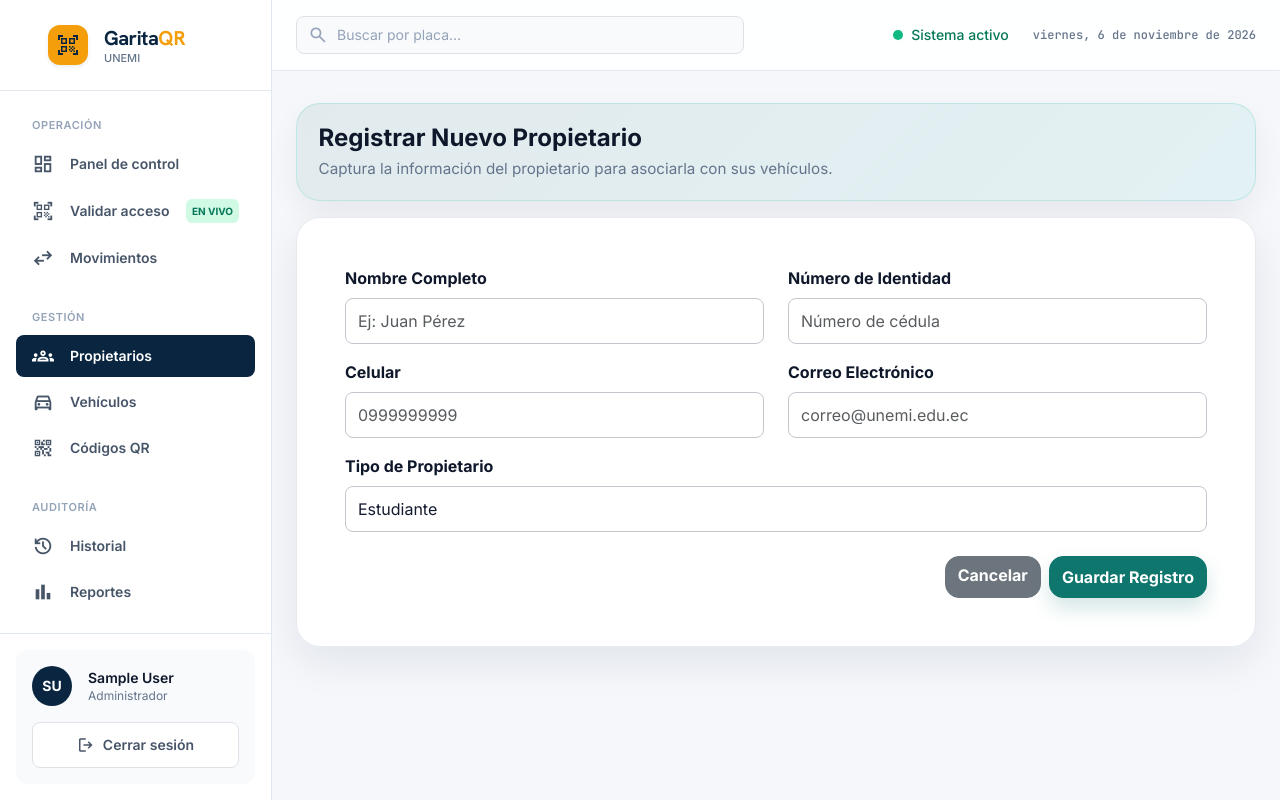
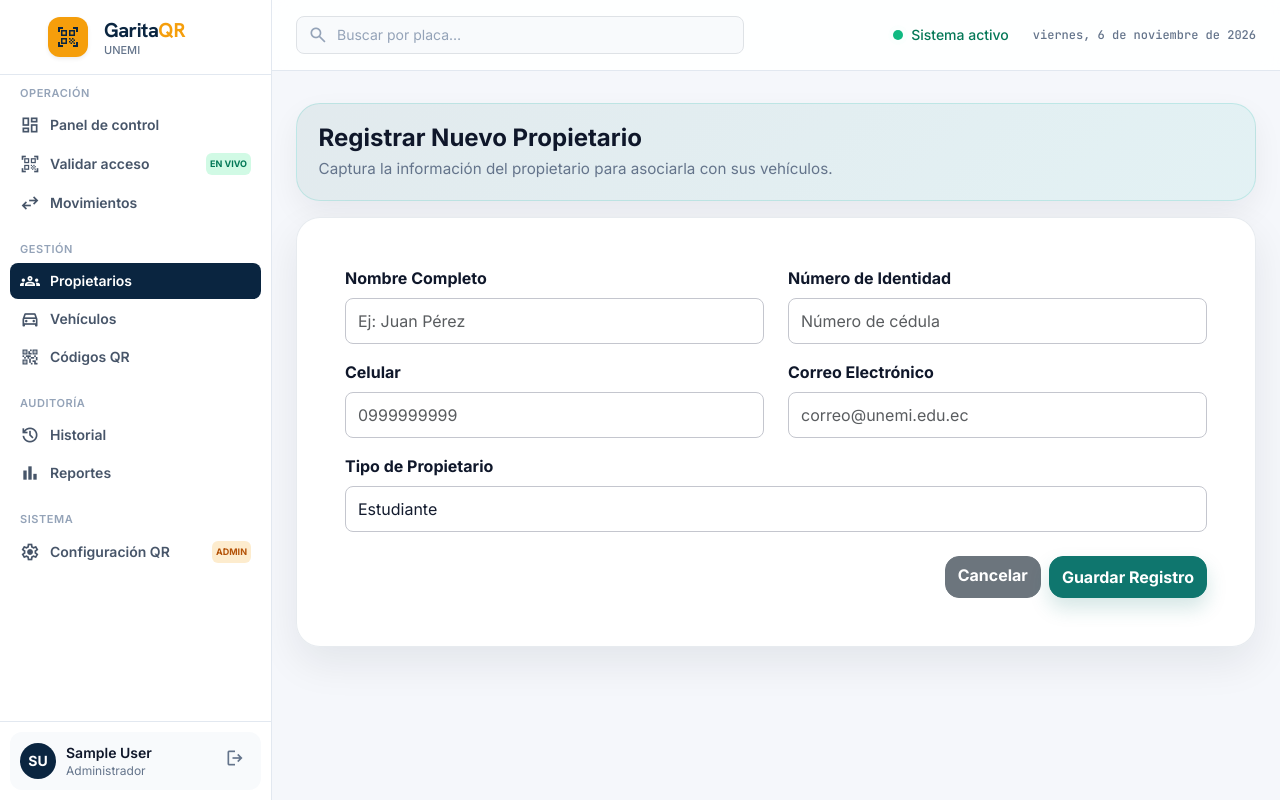
Before and after one commit to Darix-io/Modulo-ingreso-vehicular-DJANGO-MYSQL, a Django app: page /propietarios/nuevo/ in a window 1280 px wide. Run offline with Django 5.2, Linux system fonts and the light colour scheme; the visitor is signed in with stand-in values (Sample User, id 1); some libraries are stand-ins or nearby versions.

Commit message:
Fase 1: menú lateral compacto, sin cortes y sin desplazamiento
Co-Authored-By: Claude Sonnet 5.5 <noreply@anthropic.com>

```diff
--- a/templates/base.html
+++ b/templates/base.html
@@ -88,79 +88,76 @@
 
         {# ---------- Menú lateral ---------- #}
         <aside id="sidebar" class="fixed inset-y-0 left-0 z-40 flex w-[17rem] shrink-0 -translate-x-full flex-col border-r border-slate-200 bg-white transition-transform duration-300 lg:sticky lg:top-0 lg:h-screen lg:translate-x-0">
-            <div class="flex shrink-0 items-center justify-between border-b border-slate-200 px-5 py-4">
+            <div class="flex shrink-0 items-center justify-between border-b border-slate-200 px-5 py-3">
                 {% include 'includes/logo.html' %}
                 <button id="sidebarClose" type="button" class="rounded-lg p-1 text-slate-500 hover:bg-slate-100 lg:hidden" aria-label="Cerrar menú">
                     <span class="material-symbols-outlined">close</span>
                 </button>
             </div>
 
-            <nav class="min-h-0 flex-1 space-y-1 overflow-y-auto px-3 py-4 text-left text-sm font-semibold">
-                <p class="px-3 pb-1 text-[11px] font-semibold uppercase tracking-wider text-slate-400">Operación</p>
-                <a href="{% url 'usuarios:dashboard' %}" class="flex items-center gap-3 whitespace-nowrap rounded-lg px-3 py-2.5 text-left no-underline hover:no-underline {% if nombre == 'dashboard' %}bg-brand-primary text-white hover:text-white{% else %}text-slate-600 hover:bg-slate-100 hover:text-slate-900{% endif %}">
-                    <span class="material-symbols-outlined text-[22px]">dashboard</span>
-                    <span class="min-w-0 flex-1 truncate">Panel de control</span>
+            <nav class="min-h-0 flex-1 space-y-0.5 overflow-y-auto px-2.5 py-2 text-left text-sm font-semibold">
+                <p class="px-2.5 pb-0.5 text-[11px] font-semibold uppercase tracking-wider text-slate-400">Operación</p>
+                <a href="{% url 'usuarios:dashboard' %}" class="flex items-center gap-2.5 whitespace-nowrap rounded-lg px-2.5 py-2 text-left no-underline hover:no-underline {% if nombre == 'dashboard' %}bg-brand-primary text-white hover:text-white{% else %}text-slate-600 hover:bg-slate-100 hover:text-slate-900{% endif %}">
+                    <span class="material-symbols-outlined text-[20px]">dashboard</span>
+                    <span class="min-w-0 flex-1 whitespace-nowrap">Panel de control</span>
                 </a>
-                <a href="{% url 'qr:validar' %}" class="flex items-center gap-3 whitespace-nowrap rounded-lg px-3 py-2.5 text-left no-underline hover:no-underline {% if nombre == 'validar' %}bg-brand-primary text-white hover:text-white{% else %}text-slate-600 hover:bg-slate-100 hover:text-slate-900{% endif %}">
-                    <span class="material-symbols-outlined text-[22px]">qr_code_scanner</span>
-                    <span class="min-w-0 flex-1 truncate">Validar acceso</span>
-                    <span class="shrink-0 rounded bg-emerald-100 px-1.5 py-0.5 text-[10px] font-bold uppercase text-emerald-700">En vivo</span>
+                <a href="{% url 'qr:validar' %}" class="flex items-center gap-2.5 whitespace-nowrap rounded-lg px-2.5 py-2 text-left no-underline hover:no-underline {% if nombre == 'validar' %}bg-brand-primary text-white hover:text-white{% else %}text-slate-600 hover:bg-slate-100 hover:text-slate-900{% endif %}">
+                    <span class="material-symbols-outlined text-[20px]">qr_code_scanner</span>
+                    <span class="min-w-0 flex-1 whitespace-nowrap">Validar acceso</span>
+                    <span class="shrink-0 rounded bg-emerald-100 px-1 py-px text-[9px] font-bold uppercase text-emerald-700">En vivo</span>
                 </a>
-                <a href="{% url 'qr:movimientos' %}" class="flex items-center gap-3 whitespace-nowrap rounded-lg px-3 py-2.5 text-left no-underline hover:no-underline {% if nombre == 'movimientos' %}bg-brand-primary text-white hover:text-white{% else %}text-slate-600 hover:bg-slate-100 hover:text-slate-900{% endif %}">
-                    <span class="material-symbols-outlined text-[22px]">swap_horiz</span>
-                    <span class="min-w-0 flex-1 truncate">Movimientos</span>
+                <a href="{% url 'qr:movimientos' %}" class="flex items-center gap-2.5 whitespace-nowrap rounded-lg px-2.5 py-2 text-left no-underline hover:no-underline {% if nombre == 'movimientos' %}bg-brand-primary text-white hover:text-white{% else %}text-slate-600 hover:bg-slate-100 hover:text-slate-900{% endif %}">
+                    <span class="material-symbols-outlined text-[20px]">swap_horiz</span>
+                    <span class="min-w-0 flex-1 whitespace-nowrap">Movimientos</span>
                 </a>
 
-                <p class="px-3 pb-1 pt-4 text-[11px] font-semibold uppercase tracking-wider text-slate-400">Gestión</p>
-                <a href="{% url 'propietarios:lista' %}" class="flex items-center gap-3 whitespace-nowrap rounded-lg px-3 py-2.5 text-left no-underline hover:no-underline {% if ns == 'propietarios' %}bg-brand-primary text-white hover:text-white{% else %}text-slate-600 hover:bg-slate-100 hover:text-slate-900{% endif %}">
-                    <span class="material-symbols-outlined text-[22px]">groups</span>
-                    <span class="min-w-0 flex-1 truncate">Propietarios</span>
+                <p class="px-2.5 pb-0.5 pt-3 text-[11px] font-semibold uppercase tracking-wider text-slate-400">Gestión</p>
+                <a href="{% url 'propietarios:lista' %}" class="flex items-center gap-2.5 whitespace-nowrap rounded-lg px-2.5 py-2 text-left no-underline hover:no-underline {% if ns == 'propietarios' %}bg-brand-primary text-white hover:text-white{% else %}text-slate-600 hover:bg-slate-100 hover:text-slate-900{% endif %}">
+                    <span class="material-symbols-outlined text-[20px]">groups</span>
+                    <span class="min-w-0 flex-1 whitespace-nowrap">Propietarios</span>
                 </a>
-                <a href="{% url 'vehiculos:lista' %}" class="flex items-center gap-3 whitespace-nowrap rounded-lg px-3 py-2.5 text-left no-underline hover:no-underline {% if ns == 'vehiculos' %}bg-brand-primary text-white hover:text-white{% else %}text-slate-600 hover:bg-slate-100 hover:text-slate-900{% endif %}">
-                    <span class="material-symbols-outlined text-[22px]">directions_car</span>
-                    <span class="min-w-0 flex-1 truncate">Vehículos</span>
+                <a href="{% url 'vehiculos:lista' %}" class="flex items-center gap-2.5 whitespace-nowrap rounded-lg px-2.5 py-2 text-left no-underline hover:no-underline {% if ns == 'vehiculos' %}bg-brand-primary text-white hover:text-white{% else %}text-slate-600 hover:bg-slate-100 hover:text-slate-900{% endif %}">
+                    <span class="material-symbols-outlined text-[20px]">directions_car</span>
+                    <span class="min-w-0 flex-1 whitespace-nowrap">Vehículos</span>
                 </a>
-                <a href="{% url 'qr:lista' %}" class="flex items-center gap-3 whitespace-nowrap rounded-lg px-3 py-2.5 text-left no-underline hover:no-underline {% if nombre == 'lista' and ns == 'qr' or nombre == 'detalle' or nombre == 'credencial' %}bg-brand-primary text-white hover:text-white{% else %}text-slate-600 hover:bg-slate-100 hover:text-slate-900{% endif %}">
-                    <span class="material-symbols-outlined text-[22px]">qr_code_2</span>
-                    <span class="min-w-0 flex-1 truncate">Códigos QR</span>
+                <a href="{% url 'qr:lista' %}" class="flex items-center gap-2.5 whitespace-nowrap rounded-lg px-2.5 py-2 text-left no-underline hover:no-underline {% if nombre == 'lista' and ns == 'qr' or nombre == 'detalle' or nombre == 'credencial' %}bg-brand-primary text-white hover:text-white{% else %}text-slate-600 hover:bg-slate-100 hover:text-slate-900{% endif %}">
+                    <span class="material-symbols-outlined text-[20px]">qr_code_2</span>
+                    <span class="min-w-0 flex-1 whitespace-nowrap">Códigos QR</span>
                 </a>
 
-                <p class="px-3 pb-1 pt-4 text-[11px] font-semibold uppercase tracking-wider text-slate-400">Auditoría</p>
-                <a href="{% url 'qr:historial' %}" class="flex items-center gap-3 whitespace-nowrap rounded-lg px-3 py-2.5 text-left no-underline hover:no-underline {% if nombre == 'historial' %}bg-brand-primary text-white hover:text-white{% else %}text-slate-600 hover:bg-slate-100 hover:text-slate-900{% endif %}">
-                    <span class="material-symbols-outlined text-[22px]">history</span>
-                    <span class="min-w-0 flex-1 truncate">Historial</span>
+                <p class="px-2.5 pb-0.5 pt-3 text-[11px] font-semibold uppercase tracking-wider text-slate-400">Auditoría</p>
+                <a href="{% url 'qr:historial' %}" class="flex items-center gap-2.5 whitespace-nowrap rounded-lg px-2.5 py-2 text-left no-underline hover:no-underline {% if nombre == 'historial' %}bg-brand-primary text-white hover:text-white{% else %}text-slate-600 hover:bg-slate-100 hover:text-slate-900{% endif %}">
+                    <span class="material-symbols-outlined text-[20px]">history</span>
+                    <span class="min-w-0 flex-1 whitespace-nowrap">Historial</span>
                 </a>
-                <a href="{% url 'qr:reporte_historial' %}" class="flex items-center gap-3 whitespace-nowrap rounded-lg px-3 py-2.5 text-left no-underline hover:no-underline {% if nombre == 'reporte_historial' %}bg-brand-primary text-white hover:text-white{% else %}text-slate-600 hover:bg-slate-100 hover:text-slate-900{% endif %}">
-                    <span class="material-symbols-outlined text-[22px]">bar_chart</span>
-                    <span class="min-w-0 flex-1 truncate">Reportes</span>
+                <a href="{% url 'qr:reporte_historial' %}" class="flex items-center gap-2.5 whitespace-nowrap rounded-lg px-2.5 py-2 text-left no-underline hover:no-underline {% if nombre == 'reporte_historial' %}bg-brand-primary text-white hover:text-white{% else %}text-slate-600 hover:bg-slate-100 hover:text-slate-900{% endif %}">
+                    <span class="material-symbols-outlined text-[20px]">bar_chart</span>
+                    <span class="min-w-0 flex-1 whitespace-nowrap">Reportes</span>
                 </a>
 
                 {% if user.is_administrador %}
-                <p class="px-3 pb-1 pt-4 text-[11px] font-semibold uppercase tracking-wider text-slate-400">Sistema</p>
-                <a href="{% url 'qr:configuracion_qr' %}" class="flex items-center gap-3 whitespace-nowrap rounded-lg px-3 py-2.5 text-left no-underline hover:no-underline {% if nombre == 'configuracion_qr' %}bg-brand-primary text-white hover:text-white{% else %}text-slate-600 hover:bg-slate-100 hover:text-slate-900{% endif %}">
-                    <span class="material-symbols-outlined text-[22px]">settings</span>
-                    <span class="min-w-0 flex-1 truncate">Configuración QR</span>
-                    <span class="shrink-0 rounded bg-secondary-container/20 px-1.5 py-0.5 text-[10px] font-bold uppercase text-amber-700">Admin</span>
+                <p class="px-2.5 pb-0.5 pt-3 text-[11px] font-semibold uppercase tracking-wider text-slate-400">Sistema</p>
+                <a href="{% url 'qr:configuracion_qr' %}" class="flex items-center gap-2.5 whitespace-nowrap rounded-lg px-2.5 py-2 text-left no-underline hover:no-underline {% if nombre == 'configuracion_qr' %}bg-brand-primary text-white hover:text-white{% else %}text-slate-600 hover:bg-slate-100 hover:text-slate-900{% endif %}">
+                    <span class="material-symbols-outlined text-[20px]">settings</span>
+                    <span class="min-w-0 flex-1 whitespace-nowrap">Configuración QR</span>
+                    <span class="shrink-0 rounded bg-secondary-container/20 px-1 py-px text-[9px] font-bold uppercase text-amber-700">Admin</span>
                 </a>
                 {% endif %}
             </nav>
 
             {# Tarjeta del usuario #}
             {% load ui %}
-            <div class="shrink-0 border-t border-slate-200 p-3">
-                <div class="rounded-xl bg-slate-50 p-3">
-                    <div class="flex items-center gap-3">
-                        <span class="inline-flex h-10 w-10 shrink-0 items-center justify-center rounded-full bg-brand-primary text-sm font-bold text-white">{{ user.get_full_name|default:user.username|iniciales }}</span>
-                        <div class="min-w-0 flex-1 text-left">
-                            <p class="truncate text-sm font-semibold text-brand-neutral">{{ user.get_full_name|default:user.username }}</p>
-                            <p class="text-xs text-slate-500">{% if user.is_administrador %}Administrador{% else %}{{ user.role_name|default:"Sin rol" }}{% endif %}</p>
-                        </div>
+            <div class="shrink-0 border-t border-slate-200 p-2.5">
+                <div class="flex items-center gap-2.5 rounded-xl bg-slate-50 p-2.5">
+                    <span class="inline-flex h-9 w-9 shrink-0 items-center justify-center rounded-full bg-brand-primary text-sm font-bold text-white">{{ user.get_full_name|default:user.username|iniciales }}</span>
+                    <div class="min-w-0 flex-1 text-left leading-tight">
+                        <p class="truncate text-sm font-semibold text-brand-neutral">{{ user.get_full_name|default:user.username }}</p>
+                        <p class="whitespace-nowrap text-xs text-slate-500">{% if user.is_administrador %}Administrador{% else %}{{ user.role_name|default:"Sin rol" }}{% endif %}</p>
                     </div>
-                    <form method="post" action="{% url 'usuarios:logout' %}" class="mt-3">
+                    <form method="post" action="{% url 'usuarios:logout' %}" class="shrink-0">
                         {% csrf_token %}
-                        <button type="submit" class="flex w-full items-center justify-center gap-2 rounded-lg border border-slate-200 bg-white px-3 py-2 text-sm font-semibold text-slate-600 hover:border-red-200 hover:text-red-600">
-                            <span class="material-symbols-outlined text-lg">logout</span>
-                            Cerrar sesión
+                        <button type="submit" class="rounded-lg p-1.5 text-slate-500 hover:bg-slate-200 hover:text-red-600" title="Cerrar sesión" aria-label="Cerrar sesión">
+                            <span class="material-symbols-outlined text-[20px]">logout</span>
                         </button>
                     </form>
                 </div>
```
